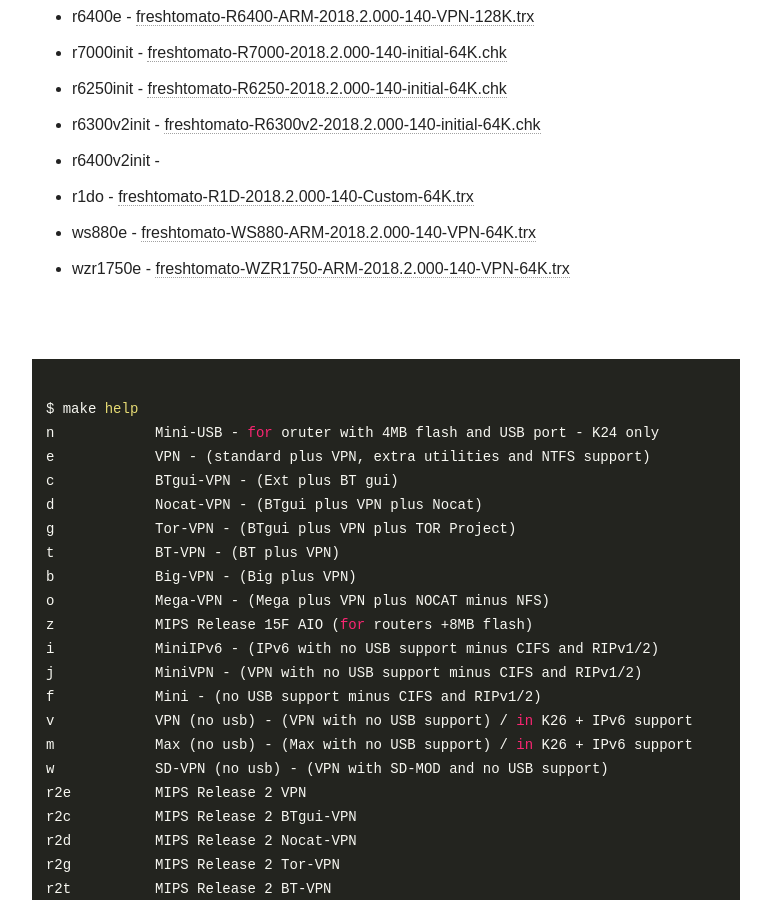
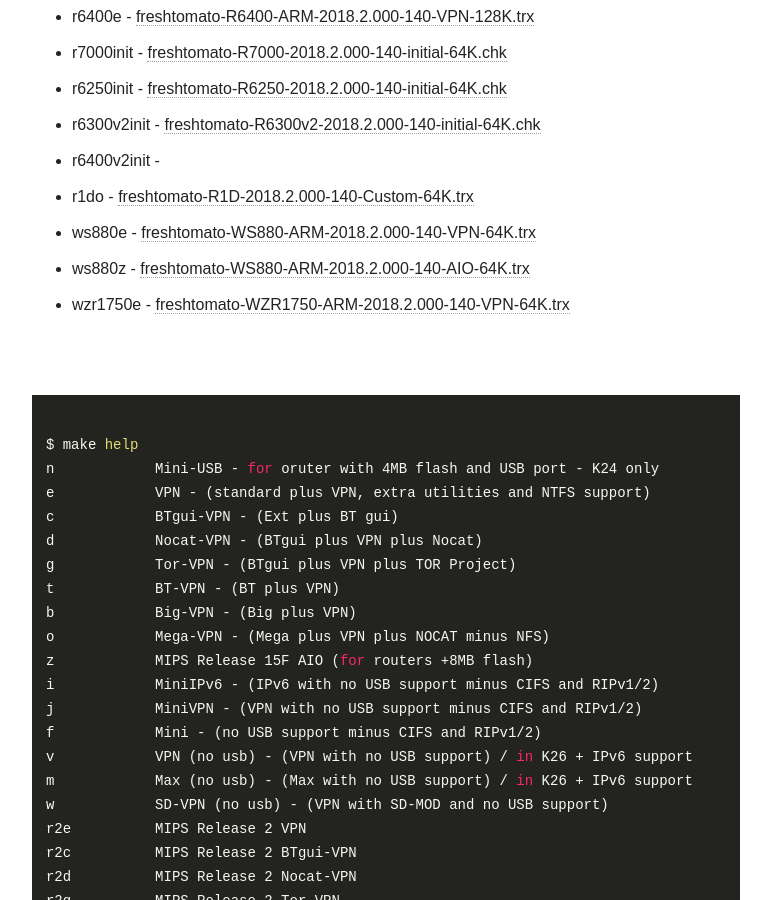
Before and after one commit to oglopss/freshTomato-ARM-ci-jekyll, a Jekyll site: the page built from index.html, in a window 1280 px wide and 900 px high, scrolled down 811 px. Shown: the whole window, without its empty margins (254-1025 px from the left). Built offline with Jekyll 4.4.1, drawn with Linux system fonts in a browser that asks for light colours; nearby versions of some CDN libraries.

Commit message:
Travis build 53 ws880z pushed to gh-pages

```diff
--- a/_data/ss.yml
+++ b/_data/ss.yml
@@ -13,3 +13,4 @@
   - 0016 ws880e freshtomato-WS880-ARM-2018.2.000-140-VPN-64K.trx
   - 0015 r1do freshtomato-R1D-2018.2.000-140-Custom-64K.trx
   - 0018 wzr1750e freshtomato-WZR1750-ARM-2018.2.000-140-VPN-64K.trx
+  - 0017 ws880z freshtomato-WS880-ARM-2018.2.000-140-AIO-64K.trx
```
